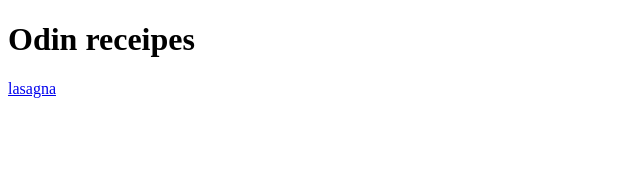
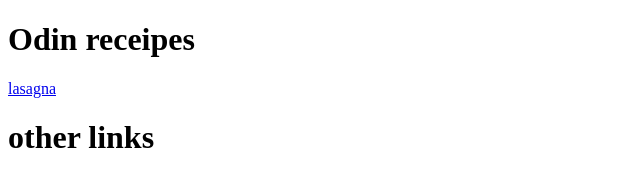
Before and after one commit to ClueLesscoding-alt/odin-receipes, a plain HTML site: page index.html in a window 1280 px wide. Shown: the whole page, without its empty margins (0-640 px from the left). Drawn offline with Linux system fonts and the light colour scheme.

Commit message:
added a new header

```diff
--- a/index.html
+++ b/index.html
@@ -7,5 +7,6 @@
     <body>
         <h1>Odin receipes</h1>
         <a href="receipes/lasagna.html">lasagna</a>
+        <h1>other links</h1>
     </body>
 </html>
```
